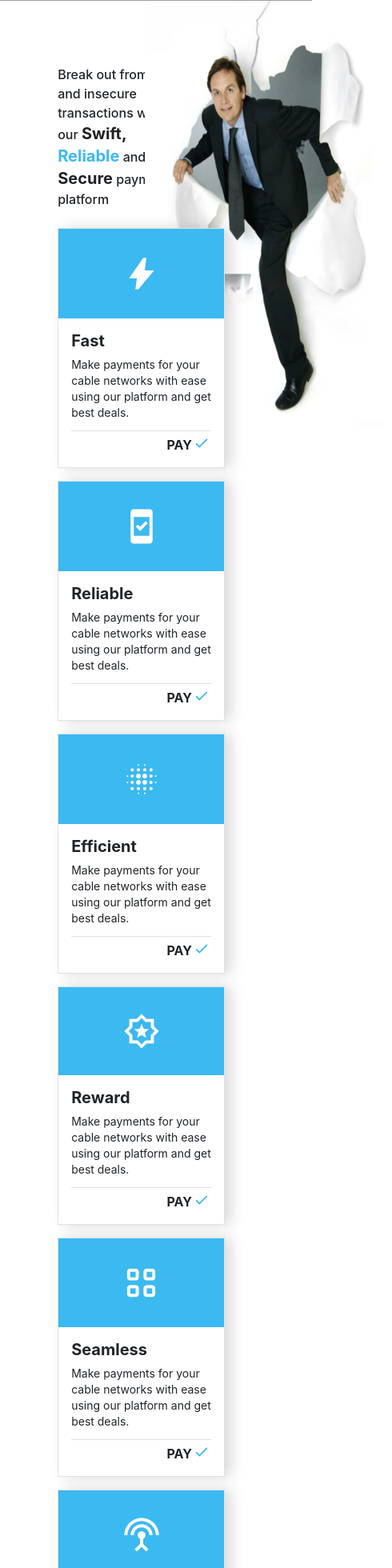
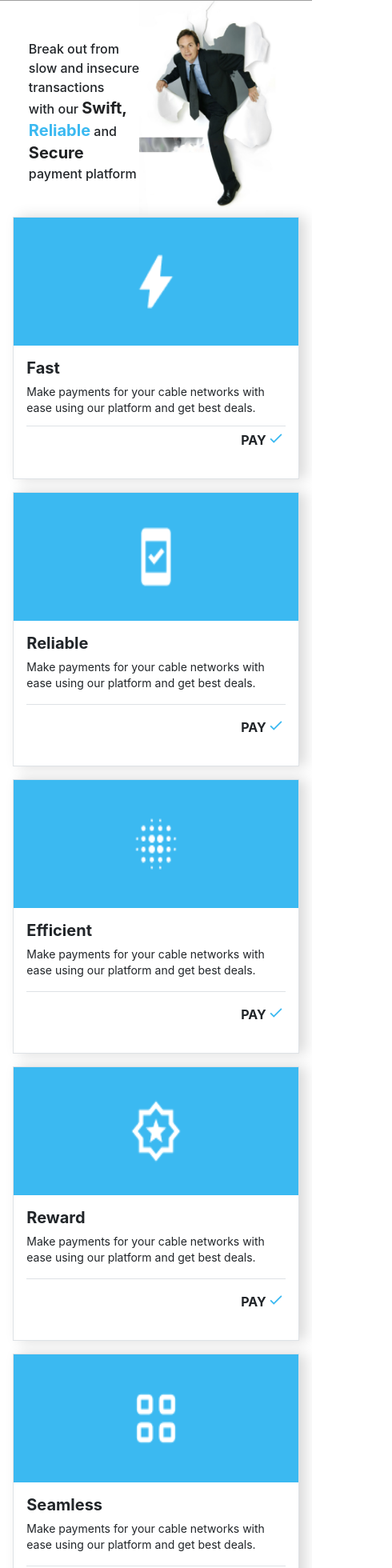
Before and after one commit to nicholasdiamond/swift-web, a React (Vite) app: page /auth in a window 390 px wide. Shown: the part 899-2859 px from the top of the page at 80% size, 490 px wide, since content can reach past the window. Built offline with nearby package versions, Linux system fonts and the light colour scheme; grey boxes are pictures that could not be loaded.

Commit message:
Adjust mobile view

```diff
--- a/src/index.css
+++ b/src/index.css
@@ -214,3 +214,50 @@
     opacity: 0;
   }
 }
+
+
+@media only screen and (max-width: 600px){
+  .breakout {
+    width: 180px;
+  }
+
+.customOffer {
+  margin-left: 212px;
+}
+
+.offersPercent {
+  margin-left: 196px;
+}
+
+.whatWePresent{
+  max-width: 850px;
+  height: 1400px;
+}
+ }
+
+@media only screen and (min-width: 375px){
+.customOffer {
+  margin-left: 263px;
+}
+
+.offersPercent {
+  margin-left: 248px;
+}
+
+ }
+
+@media only screen and (min-width: 425px){
+.customOffer {
+  margin-left: 308px;
+}
+
+.offersPercent {
+  margin-left: 293px;
+}
+
+.whatWePresent p:first-of-type{
+  max-width: 300px;
+  margin: auto;
+}
+
+ }
--- a/src/pages/welcome/WelcomeDashboard.tsx
+++ b/src/pages/welcome/WelcomeDashboard.tsx
@@ -62,150 +62,11 @@ export default function WelcomeDashboard() {
         </div>
       </div>
 
-      {/* <Carousel fade className="carouselControl customAnimation">
-        <Carousel.Item>
-          <img src={banner} alt="First slide" />
-        </Carousel.Item>
-        <Carousel.Item>
-          <img src={serviceBanner} alt="Second slide" />
-        </Carousel.Item>
-        <Carousel.Item>
-          <img src={transactionproofBanner} alt="Third slide" />
-        </Carousel.Item>
-      </Carousel> */}
-
       <div className="banner">
 
       </div>
 
-      {/* <div className="flex justify-center max-w-4xl m-auto max-sm:max-w-3xl max-sm:pl-2 max-sm:pr-2 tablet:pl-4"> */}
-      {/* <div className="flex gap-0 max-w-4xl m-auto max-sm:max-w-3xl">
-        <div className="pt-40 z-50 max-sm:pt-10 tablet:pt-20 lg:pt-40">
-          <div>
-            <p className="text-3xl w-9/12 font-medium leading-9 pb-8 max-sm:text-base max-sm:pb-2 max-sm:max-w-40">
-              Break out from slow and insecure transactions with our{" "}
-              <span className="font-bold text-3xl text-swift-span max-sm:text-xl">
-                Swift,
-              </span>{" "}
-              <span className="font-bold text-3xl text-active max-sm:text-xl">
-                Reliable
-              </span>{" "}
-              and{" "}
-              <span className="font-bold text-3xl text-swift-span max-sm:text-xl">
-                Secure
-              </span>{" "}
-              payment platform
-            </p>
-          </div>
-          <div className="flex mb-8 gap-3 flex-wrap max-w-8xl max-sm:max-w-8xl max-sm:justify-center tablet:pl-2 tablet:max-w-4xl tablet:m-auto">
-            <Card className="w-full border shadow-card-shadow tablet:w-60 lg:w-64">
-              <Card.Body className="bg-active h-4/5 center">
-                <img src={fast} alt="fast" className="p-8" />
-              </Card.Body>
-              <Card.Body>
-                <Card.Title className="bold">Fast</Card.Title>
-                <Card.Text className="border-bottom">
-                  Make payments for your cable networks with ease using our
-                  platform and get best deals.
-                </Card.Text>
-                <p className="flex justify-end font-bold pb-0">
-                  PAY{" "}
-                  <IoMdCheckmark className="pl-1 text-2xl pb-1 text-active" />
-                </p>
-              </Card.Body>
-            </Card>
-            <Card className="w-full border shadow-card-shadow tablet:w-60 lg:w-64">
-              <Card.Body className="bg-active h-4/5 center">
-                <img src={reliable} alt="reliable" className="p-8" />
-              </Card.Body>
-              <Card.Body>
-                <Card.Title className="bold">Reliable</Card.Title>
-                <Card.Text className="border-bottom">
-                  Make payments for your cable networks with ease using our
-                  platform and get best deals.
-                </Card.Text>
-                <p className="flex justify-end font-bold pb-0">
-                  PAY{" "}
-                  <IoMdCheckmark className="pl-1 text-2xl pb-1 text-active" />
-                </p>
-              </Card.Body>
-            </Card>
-            <Card className="w-full border shadow-card-shadow tablet:w-60 lg:w-64">
-              <Card.Body className="bg-active h-4/5 center">
-                <img src={efficient} alt="efficient" className="p-8" />
-              </Card.Body>
-              <Card.Body>
-                <Card.Title className="bold">Efficient</Card.Title>
-                <Card.Text className="border-bottom">
-                  Make payments for your cable networks with ease using our
-                  platform and get best deals.
-                </Card.Text>
-                <p className="flex justify-end font-bold pb-0">
-                  PAY{" "}
-                  <IoMdCheckmark className="pl-1 text-2xl pb-1 text-active" />
-                </p>
-              </Card.Body>
-            </Card>
-            <Card className="w-full border shadow-card-shadow tablet:w-60 lg:w-64">
-              <Card.Body className="bg-active h-4/5 center">
-                <img src={reward} alt="reward" className="p-8" />
-              </Card.Body>
-              <Card.Body>
-                <Card.Title className="bold">Reward</Card.Title>
-                <Card.Text className="border-bottom">
-                  Make payments for your cable networks with ease using our
-                  platform and get best deals.
-                </Card.Text>
-                <p className="flex justify-end font-bold pb-0">
-                  PAY{" "}
-                  <IoMdCheckmark className="pl-1 text-2xl pb-1 text-active" />
-                </p>
-              </Card.Body>
-            </Card>
-            <Card className="w-full border shadow-card-shadow tablet:w-60 lg:w-64">
-              <Card.Body className="bg-active h-4/5 center">
-                <img src={seamless} alt="seamless" className="p-8" />
-              </Card.Body>
-              <Card.Body>
-                <Card.Title className="bold">Seamless</Card.Title>
-                <Card.Text className="border-bottom">
-                  Make payments for your cable networks with ease using our
-                  platform and get best deals.
-                </Card.Text>
-                <p className="flex justify-end font-bold pb-0">
-                  PAY{" "}
-                  <IoMdCheckmark className="pl-1 text-2xl pb-1 text-active" />
-                </p>
-              </Card.Body>
-            </Card>
-            <Card className="w-full border shadow-card-shadow tablet:w-60 lg:w-64">
-              <Card.Body className="bg-active h-4/5 center">
-                <img src={integration} alt="integration" className="p-8" />
-              </Card.Body>
-              <Card.Body>
-                <Card.Title className="bold">Integrations</Card.Title>
-                <Card.Text className="border-bottom">
-                  Make payments for your cable networks with ease using our
-                  platform and get best deals.
-                </Card.Text>
-                <p className="flex justify-end font-bold pb-0">
-                  PAY{" "}
-                  <IoMdCheckmark className="pl-1 text-2xl pb-1 text-active" />
-                </p>
-              </Card.Body>
-            </Card>
-          </div>
-        </div>
-        <div className="breakout ">
-          <img
-            src={breakOut}
-            alt="breakOut"
-            className="h-3/5 w-11/12 max-sm:w-80 max-sm:h-44 mobile-M:w-11/12 mobile-M:h-44 mobile-L:h-48 tablet:h-2/5 lg:w-full lg:h-screen"
-          />
-        </div>
-      </div> */}
-
-      <div className="flexbox">
+      <div className="flexbox max-sm:hidden">
         <div className="left">
           <div className="pt-10 z-50 max-sm:pt-10 tablet:pt-20">
             <div className="pt-10">
@@ -231,7 +92,7 @@ export default function WelcomeDashboard() {
                 </Card.Body>
                 <Card.Body>
                   <Card.Title className="bold">Fast</Card.Title>
-                  <Card.Text className="border-bottom text-sm">
+                  <Card.Text className="border-bottom text-sm pb-3 mb-3">
                     Make payments for your cable networks with ease using our
                     platform and get best deals.
                   </Card.Text>
@@ -328,6 +189,133 @@ export default function WelcomeDashboard() {
         <div className="right">
           <div className="breakout">
             <img src={breakOut} alt="breakOut" />
+          </div>
+        </div>
+      </div>
+
+      <div className="2xl:hidden md:hidden lg:hidden xl:hidden">
+        <div>
+          <div>
+            <div className="max-sm:flex justify-center">
+              <div className="pt-5">
+              <p className="text-3xl w-9/12 font-medium leading-9 pb-10 max-sm:text-base max-sm:pb-2 text-nowrap">
+                Break out from <br /> slow and insecure <br /> transactions <br /> with our{" "}
+                <span className="font-bold text-3xl text-swift-span max-sm:text-xl">
+                  Swift, <br />
+                </span>{" "}
+                <span className="font-bold text-3xl text-active max-sm:text-xl">
+                  Reliable
+                </span>{" "}
+                and{" "} <br />
+                <span className="font-bold text-3xl text-swift-span max-sm:text-xl">
+                  Secure <br />
+                </span>{" "}
+                payment platform
+              </p>
+            </div>
+            <div className="breakout">
+            <img src={breakOut} alt="breakOut" />
+          </div>
+            </div>
+
+            <div className="flex justify-center mb-8 gap-3 flex-wrap">
+              <Card className="border shadow-card-shadow max-sm:w-11/12 mobile-M:pb-5">
+                <Card.Body className="bg-active max-sm:h-40 center">
+                  <img src={fast} alt="fast" className="p-4 w-28" />
+                </Card.Body>
+                <Card.Body>
+                  <Card.Title className="bold">Fast</Card.Title>
+                  <Card.Text className="border-bottom text-sm">
+                    Make payments for your cable networks with ease using our
+                    platform and get best deals.
+                  </Card.Text>
+                  <p className="flex justify-end font-bold pb-0 mb-0">
+                    PAY{" "}
+                    <IoMdCheckmark className="pl-1 text-2xl pb-1 text-active" />
+                  </p>
+                </Card.Body>
+              </Card>
+              <Card className="border shadow-card-shadow max-sm:w-11/12 mobile-M:pb-5">
+                <Card.Body className="bg-active max-sm:h-40 center">
+                  <img src={reliable} alt="reliable" className="p-4 w-28" />
+                </Card.Body>
+                <Card.Body>
+                  <Card.Title className="bold">Reliable</Card.Title>
+                  <Card.Text className="border-bottom text-sm pb-3 mb-3">
+                    Make payments for your cable networks with ease using our
+                    platform and get best deals.
+                  </Card.Text>
+                  <p className="flex justify-end font-bold pb-0 mb-0">
+                    PAY{" "}
+                    <IoMdCheckmark className="pl-1 text-2xl pb-1 text-active" />
+                  </p>
+                </Card.Body>
+              </Card>
+              <Card className="border shadow-card-shadow max-sm:w-11/12 mobile-M:pb-5">
+                <Card.Body className="bg-active max-sm:h-40 center">
+                  <img src={efficient} alt="efficient" className="p-4 w-28" />
+                </Card.Body>
+                <Card.Body>
+                  <Card.Title className="bold">Efficient</Card.Title>
+                  <Card.Text className="border-bottom text-sm pb-3 mb-3">
+                    Make payments for your cable networks with ease using our
+                    platform and get best deals.
+                  </Card.Text>
+                  <p className="flex justify-end font-bold pb-0 mb-0">
+                    PAY{" "}
+                    <IoMdCheckmark className="pl-1 text-2xl pb-1 text-active" />
+                  </p>
+                </Card.Body>
+              </Card>
+              <Card className="border shadow-card-shadow max-sm:w-11/12 mobile-M:pb-5">
+                <Card.Body className="bg-active max-sm:h-40 center">
+                  <img src={reward} alt="reward" className="p-4 w-28" />
+                </Card.Body>
+                <Card.Body>
+                  <Card.Title className="bold">Reward</Card.Title>
+                  <Card.Text className="border-bottom text-sm pb-3 mb-3">
+                    Make payments for your cable networks with ease using our
+                    platform and get best deals.
+                  </Card.Text>
+                  <p className="flex justify-end font-bold pb-0 mb-0">
+                    PAY{" "}
+                    <IoMdCheckmark className="pl-1 text-2xl pb-1 text-active" />
+                  </p>
+                </Card.Body>
+              </Card>
+              <Card className="border shadow-card-shadow max-sm:w-11/12 mobile-M:pb-5">
+                <Card.Body className="bg-active max-sm:h-40 center">
+                  <img src={seamless} alt="seamless" className="p-4 w-28" />
+                </Card.Body>
+                <Card.Body>
+                  <Card.Title className="bold">Seamless</Card.Title>
+                  <Card.Text className="border-bottom text-sm pb-3 mb-3">
+                    Make payments for your cable networks with ease using our
+                    platform and get best deals.
+                  </Card.Text>
+                  <p className="flex justify-end font-bold pb-0 mb-0">
+                    PAY{" "}
+                    <IoMdCheckmark className="pl-1 text-2xl pb-1 text-active" />
+                  </p>
+                </Card.Body>
+              </Card>
+              <Card className="border shadow-card-shadow max-sm:w-11/12 mobile-M:pb-5">
+                <Card.Body className="bg-active max-sm:h-40 center">
+                  <img src={integration} alt="integration" className="p-4 w-28" />
+                </Card.Body>
+                <Card.Body>
+                  <Card.Title className="bold">Integrations</Card.Title>
+                  <Card.Text className="border-bottom text-sm pb-3 mb-3">
+                    Make payments for your cable networks with ease using our
+                    platform and get best deals.
+                  </Card.Text>
+                  <p className="flex justify-end font-bold pb-0 mb-0">
+                    PAY{" "}
+                    <IoMdCheckmark className="pl-1 text-2xl pb-1 text-active" />
+                  </p>
+                </Card.Body>
+              </Card>
+            </div>
           </div>
         </div>
       </div>
@@ -500,14 +488,13 @@ export default function WelcomeDashboard() {
         </div>
       </div>
 
-      <div className=" whatWePresent m-auto pt-20 pb-0 mobile-M:pt-8 mobile-M:pb-8 mobile-M:pl-2 tablet:pl-8">
-        <p className="font-bold flex justify-start text-3xl pb-5 mobile-M:pb-2 mobile-M:text-nowrap mobile-M:text-center">
-          What we represent @Swiftpoint {" "}
-          <span className="text-red-700 "> ?</span>
+      <div className=" whatWePresent m-auto pt-20 pb-0 mobile-M:pt-8 mobile-M:pb-8   tablet:pl-8 max-sm:justify-center">
+        <p className="font-bold flex justify-start text-3xl pb-5 mobile-M:pb-2 mobile-M:pl-0 mobile-M:text-center max-sm:block max-sm:pb-2 max-sm:pl-10 max-sm:justify-center">
+          What we represent @Swiftpoint<span className="text-red-700 "> ?</span>
         </p>
-        <div className="2xl:hidden  md:hidden  lg:hidden  xl:hidden max-sm:block max-sm:max-w-8xl">
+        <div className="2xl:hidden  md:hidden  lg:hidden  xl:hidden max-sm:flex max-sm:flex-wrap max-sm:justify-center max-sm:h-screen">
           <div>
-            <Card className="w-64 border h-5/6 shadow-privacy-shadow mb-3">
+            <Card className="w-11/12 border h-5/6 shadow-privacy-shadow mb-3 m-auto">
               <Card.Body className="bg-active h-2/5 center">
                 <img src={lock} alt="fast" className="p-8 w-32" />
               </Card.Body>
@@ -524,9 +511,10 @@ export default function WelcomeDashboard() {
                 </p>
               </Card.Body>
             </Card>
+
           </div>
           <div>
-            <Card className="w-64 border h-5/6 shadow-privacy-shadow mb-3">
+            <Card className="w-11/12 border h-5/6 shadow-privacy-shadow mb-3 m-auto">
               <Card.Body className="bg-active h-2/5 center">
                 <img src={lock} alt="fast" className="p-8 w-32" />
               </Card.Body>
@@ -544,7 +532,7 @@ export default function WelcomeDashboard() {
             </Card>
           </div>
           <div>
-            <Card className="w-64 border h-5/6 shadow-privacy-shadow mb-3">
+            <Card className="w-11/12 border h-5/6 shadow-privacy-shadow mb-3 m-auto">
               <Card.Body className="bg-active h-2/5 center">
                 <img src={lock} alt="fast" className="p-8 w-32" />
               </Card.Body>
@@ -564,7 +552,7 @@ export default function WelcomeDashboard() {
         </div>
 
 
-<div className="cardContainer max-sm:hidden">
+        <div className="cardContainer max-sm:hidden">
   <div className="fadingCard fadingCard1">
     <div className="flex">
               <div>
@@ -643,95 +631,8 @@ export default function WelcomeDashboard() {
               </div>
             </div>
   </div>
-</div>
-
-        {/* <Carousel
-          fade
-          className="carouselControl customOfferAnimation max-sm:hidden"
-        >
-          <Carousel.Item>
-            <div className="flex">
-              <div>
-                <Card className="w-96 border h-5/6 shadow-privacy-shadow">
-                  <Card.Body className="bg-active h-2/5 center">
-                    <img src={lock} alt="fast" className="p-8 w-40" />
-                  </Card.Body>
-                  <Card.Body>
-                    <Card.Title className="bold pt-3 pb-3">Privacy</Card.Title>
-                    <Card.Text className="border-bottom pb-4 mb-4">
-                      Our authentication process is built safely to secure your
-                      account with us and ensure payouts request users consent
-                      before transaction processing
-                    </Card.Text>
-                    <p className="flex justify-end font-bold pb-0">
-                      SECURE{" "}
-                      <IoMdCheckmark className="pl-1 text-2xl pb-1 text-active" />
-                    </p>
-                  </Card.Body>
-                </Card>
-              </div>
-              <div>
-                <img src={swiftP1} alt="swift point" className="swiftpt h-full" />
-              </div>
-            </div>
-          </Carousel.Item>
-          <Carousel.Item>
-            <div className="flex">
-              <div>
-                <Card className="w-96 border h-5/6 shadow-privacy-shadow">
-                  <Card.Body className="bg-active h-2/5 center">
-                    <img src={lock} alt="fast" className="p-8 w-40" />
-                  </Card.Body>
-                  <Card.Body>
-                    <Card.Title className="bold pt-3 pb-3">
-                      International wallets
-                    </Card.Title>
-                    <Card.Text className="border-bottom pb-4 mb-4">
-                      We represent good exchange rate and swift conversion of
-                      currencies in all countries as to users desired interest
-                    </Card.Text>
-                    <p className="flex justify-end font-bold pb-0">
-                      GLOBAL{" "}
-                      <IoMdCheckmark className="pl-1 text-2xl pb-1 text-active" />
-                    </p>
-                  </Card.Body>
-                </Card>
-              </div>
-              <div>
-                <img src={swiftP2} alt="swift point" className="swiftpt h-full" />
-              </div>
-            </div>
-          </Carousel.Item>
-          <Carousel.Item>
-            <div className="flex">
-              <div>
-                <Card className="w-96 border h-5/6 shadow-privacy-shadow">
-                  <Card.Body className="bg-active h-2/5 center">
-                    <img src={lock} alt="fast" className="p-8 w-40" />
-                  </Card.Body>
-                  <Card.Body>
-                    <Card.Title className="bold pt-3 pb-3">Seamless UI</Card.Title>
-                    <Card.Text className="border-bottom pb-4 mb-4">
-                      We serve you at best with our services and app environment
-                      by making all user interfaces best fit for users experince
-                    </Card.Text>
-                    <p className="flex justify-end font-bold pb-0">
-                      EASY TO USE{" "}
-                      <IoMdCheckmark className="pl-1 text-2xl pb-1 text-active" />
-                    </p>
-                  </Card.Body>
-                </Card>
-              </div>
-              <div>
-                <img src={swiftP3} alt="swift point" className="swiftpt h-full" />
-              </div>
-            </div>
-          </Carousel.Item>
-        </Carousel> */}
+        </div>
       </div>
-
-
-
 
       <footer className="bg-footer-texture bg-[length:1432px_610px] p-20 max-sm:p-3 laptop-L:bg-[length:1432px_610px]">
         <div className="max-w-4xl m-auto flex gap-10 pt-10 max-sm:block max-sm:pt-3 max-sm:max-w-2xl">
```
